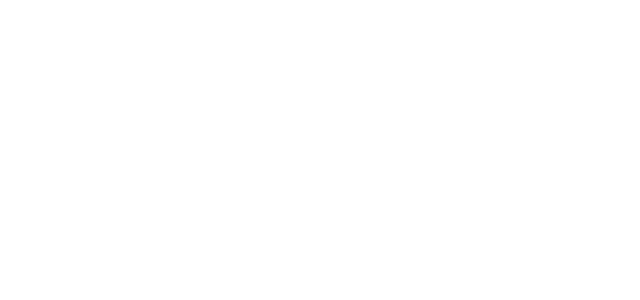
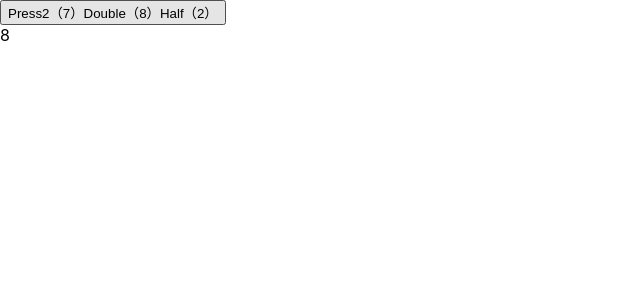
Before and after one commit to gogoharency/react-map-hooks, a React app: page /UseRef in a window 1280 px wide. Shown: the top 300 px of the page, without its empty margins (0-640 px from the left). Built offline with nearby package versions, Linux system fonts and the light colour scheme.

Commit message:
userRef+setInterval

```diff
--- a/src/App.jsx
+++ b/src/App.jsx
@@ -94,6 +94,9 @@
           <Link to="/UseMemo" style={{ color: 'black' }}>
             <div>点击跳转到UseMemo</div>
           </Link>
+          <Link to="/UseRef" style={{ color: 'black' }}>
+            <div>点击跳转到UseRef</div>
+          </Link>
 
 
 
--- a/src/App2.jsx
+++ b/src/App2.jsx
@@ -1,5 +1,4 @@
 import React, { Component, createContext } from 'react'
-import logo from './logo.svg'
 import './App.css'
 
 const BatteryContext = createContext() // 只有当组件所处的树中没有匹配到 Provider 时，其 defaultValue 参数才会生效。
--- a/src/AppMemo.jsx
+++ b/src/AppMemo.jsx
@@ -1,5 +1,4 @@
 import React, { Component, PureComponent, memo } from 'react'
-import logo from './logo.svg'
 import { Map } from 'immutable'
 import './App.css'
 
--- /dev/null
+++ b/src/container/Ref-hooks/index.jsx
@@ -0,0 +1,84 @@
+import React, {
+  PureComponent,
+  useState,
+  useEffect,
+  useMemo,
+  useCallback,
+  useRef,
+  memo,
+} from 'react'
+
+// const Counter = memo(function Counter(props) {
+//   console.log('Counter Render')
+//   return <div onClick={props.onClick}>{props.count}</div>
+// })
+
+class Counter extends PureComponent {
+  speak() {
+    console.log('this Counter class of props')
+  }
+  render() {
+    const { props } = this
+    return <div onClick={props.onClick}>{props.count}</div>
+  }
+}
+let tt;
+
+function UseRef(props) {
+  const [count, setCount] = useState(0)
+  const [ClickCount, setClickCount] = useState(0)
+  const counterRef = useRef()
+  let it = useRef()
+  let ff = useRef()
+  // let tt // 不可作为定时器的赋值选择，因为每次函数组件状态变更，都会重新定义tt变量的值，可以使用useRef定义，或者在函数外定义tt
+
+  const double = useMemo(() => {
+    return count * 2
+    // eslint-disable-next-line react-hooks/exhaustive-deps
+  }, [count === 3])
+
+  const half = useMemo(() => {
+    return double / 4
+  }, [double])
+
+  const onClick = useCallback(() => {
+    console.log('click')
+    console.log(ff.current)
+    setClickCount(ClickCount + 1)
+    // 对于组件，Ref不能拿到函数组件的dom，只能拿class组件的dom，普通html的dom不受限制
+    counterRef.current.speak()
+  }, [ClickCount, counterRef])
+
+  useEffect(() => {
+    // 推荐使用
+    it.current = setInterval(() => {
+      setCount((count) => count + 1)
+    }, 1000)
+
+    // 不推荐使用
+    // tt= setInterval(() => {
+    //   setCount((count) => count + 1)
+    // }, 1000)
+  }, [])
+
+  useEffect(() => {
+    if (count > 10) {
+      // 可以用来保存状态，方法，节点。。。。。。。
+      ff.current = count
+      clearInterval(it.current)
+      // clearInterval(tt)
+    }
+  }, [count, it])
+
+  return (
+    <>
+      <button type="button" onClick={() => setCount(count + 1)}>
+        Press2（{count}）Double（{double}）Half（{half}）
+      </button>
+      {/* <Counter count={count} /> */}
+      <Counter ref={counterRef} count={double} onClick={onClick} />
+    </>
+  )
+}
+
+export default UseRef
--- a/src/contextType.jsx
+++ b/src/contextType.jsx
@@ -1,7 +1,6 @@
 import React, { Component, createContext } from 'react'
 import { BatteryContext, OnlineContext } from './createContext.js'
 import Child from './contextTypeChild.jsx'
-import logo from './logo.svg'
 import './App.css'
 
 // 只能获取单一context 的值
--- a/src/index.js
+++ b/src/index.js
@@ -11,10 +11,11 @@
 import State from './container/State-effect/index.jsx'
 import HooksContext from './container/hooks-context/index.jsx'
 import UseMemo from './container/usememo-callback/UseMemo.jsx'
+import UseRef from './container/Ref-hooks/index.jsx'
 import * as serviceWorker from './serviceWorker'
 
 const AppLazy = lazy(() =>
-import(/* webpackChunkName: "LazyAbout" */ './AppLazy.jsx')
+  import(/* webpackChunkName: "LazyAbout" */ './AppLazy.jsx')
 )
 
 ReactDOM.render(
@@ -25,12 +26,13 @@
       <Route path="/contextType" component={contextType} />
       <Route path="/context" component={App2} />
       <Suspense fallback={<LazyAbout></LazyAbout>}>
-      <Route path="/AppLazy" component={AppLazy} />
+        <Route path="/AppLazy" component={AppLazy} />
       </Suspense>
       <Route path="/AppMemo" component={AppMemo} />
       <Route path="/State" component={State} />
       <Route path="/HooksContext" component={HooksContext} />
       <Route path="/UseMemo" component={UseMemo} />
+      <Route path="/UseRef" component={UseRef} />
     </Router>
   </React.StrictMode>,
   document.getElementById('root')
```
Also changed, not shown: src/container/usememo-callback/UseMemo.jsx (+7 -0 lines).
